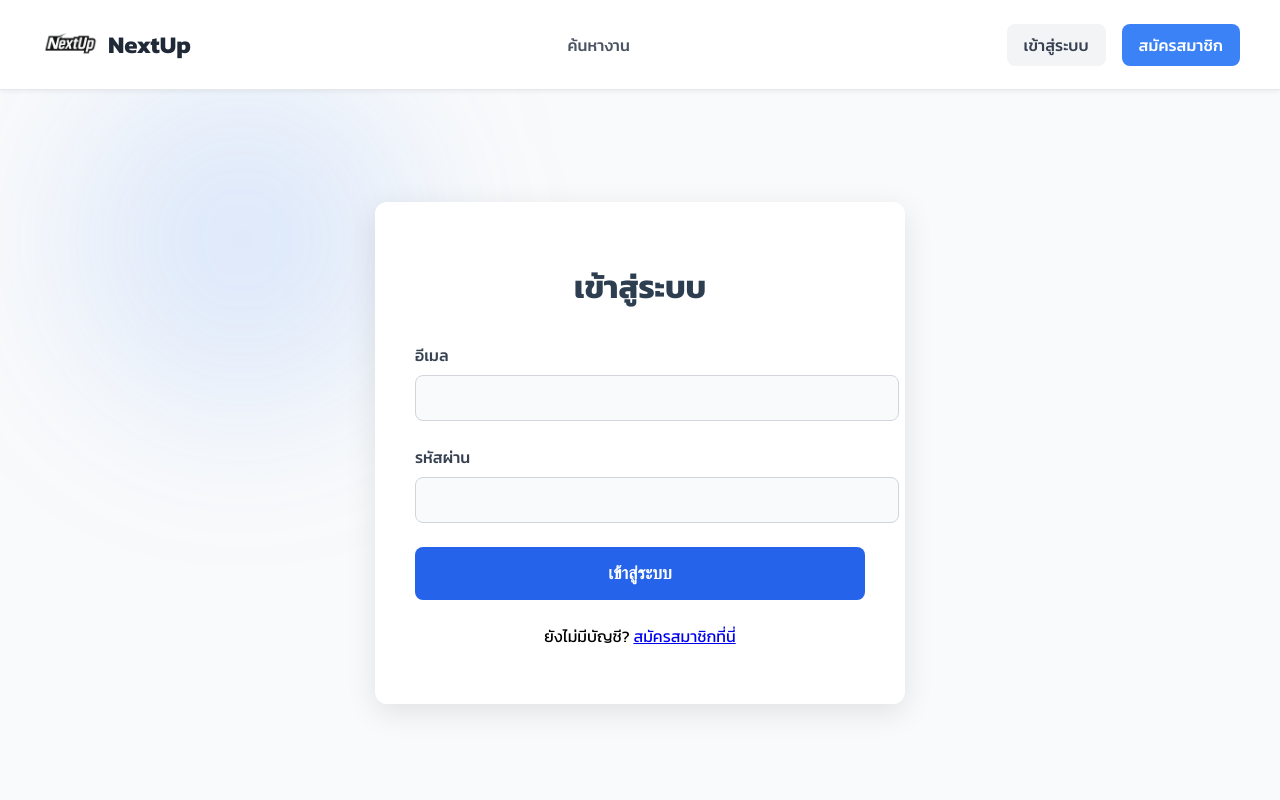
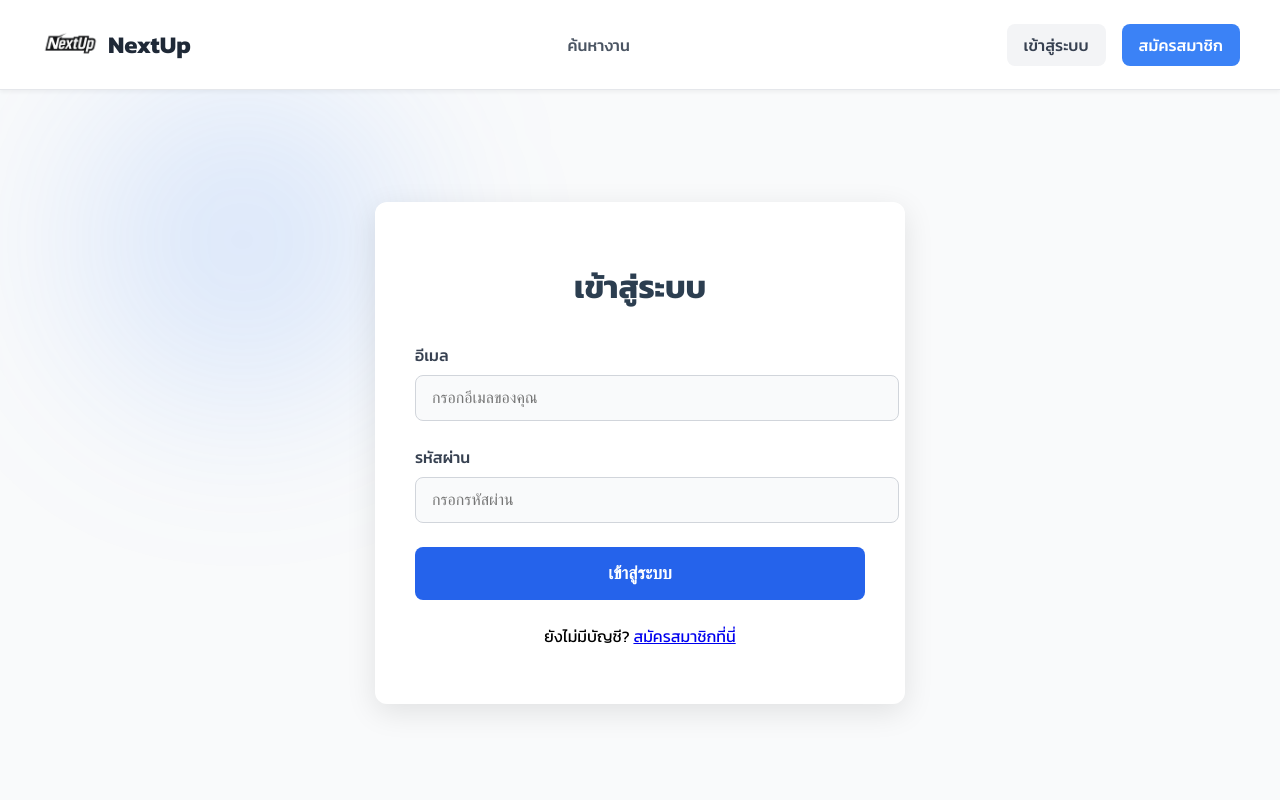
Before and after one commit to Mrmix488/nextup-frontend, a React (Vite) app: page /login in a window 1280 px wide. Shown: the top 800 px of the page. Built offline with nearby package versions, Linux system fonts and the light colour scheme; no server answers; the HTML template or start-up script is replaced by a standard one.

Commit message:
feat: Add vercel.json for SPA rewrite rules

```diff
--- a/src/pages/LoginPage.jsx
+++ b/src/pages/LoginPage.jsx
@@ -1,7 +1,7 @@
-// frontend/src/pages/LoginPage.jsx (วางทับทั้งหมด)
+// frontend/src/pages/LoginPage.jsx (เวอร์ชันสมบูรณ์ มีฟอร์ม + Remember Me)
 
 import React, { useState } from 'react';
-import { signInWithEmailAndPassword } from "firebase/auth";
+import { signInWithEmailAndPassword, setPersistence, browserLocalPersistence } from "firebase/auth";
 import { useNavigate, Link } from 'react-router-dom';
 import { auth } from '../firebase';
 
@@ -17,7 +17,12 @@ function LoginPage() {
     setError('');
     setLoading(true);
     try {
+      // ตั้งค่าให้ Firebase "จำ" สถานะการล็อกอิน
+      await setPersistence(auth, browserLocalPersistence);
+
+      // ทำการล็อกอิน
       await signInWithEmailAndPassword(auth, email, password);
+
       navigate('/');
     } catch (err) {
       if (err.code === 'auth/invalid-credential' || err.code === 'auth/wrong-password' || err.code === 'auth/user-not-found') {
@@ -25,7 +30,6 @@ function LoginPage() {
       } else {
         setError('เกิดข้อผิดพลาดในการเข้าสู่ระบบ');
       }
-      console.error("Login Error:", err.code);
     } finally {
       setLoading(false);
     }
@@ -35,20 +39,36 @@ function LoginPage() {
     <div className="container auth-page">
       <div className="auth-form-container">
         <h1>เข้าสู่ระบบ</h1>
+        {/* --- นี่คือฟอร์มที่หายไป --- */}
         <form onSubmit={handleLogin}>
           <div className="form-group">
             <label htmlFor="email">อีเมล</label>
-            <input type="email" id="email" value={email} onChange={(e) => setEmail(e.target.value)} required />
+            <input
+              type="email"
+              id="email"
+              value={email}
+              onChange={(e) => setEmail(e.target.value)}
+              required
+              placeholder="กรอกอีเมลของคุณ"
+            />
           </div>
           <div className="form-group">
             <label htmlFor="password">รหัสผ่าน</label>
-            <input type="password" id="password" value={password} onChange={(e) => setPassword(e.target.value)} required />
+            <input
+              type="password"
+              id="password"
+              value={password}
+              onChange={(e) => setPassword(e.target.value)}
+              required
+              placeholder="กรอกรหัสผ่าน"
+            />
           </div>
           {error && <p className="error-message">{error}</p>}
           <button type="submit" className="auth-button" disabled={loading}>
             {loading ? 'กำลังเข้าสู่ระบบ...' : 'เข้าสู่ระบบ'}
           </button>
         </form>
+        {/* ------------------------- */}
         <p className="auth-switch">
           ยังไม่มีบัญชี? <Link to="/register">สมัครสมาชิกที่นี่</Link>
         </p>
```
